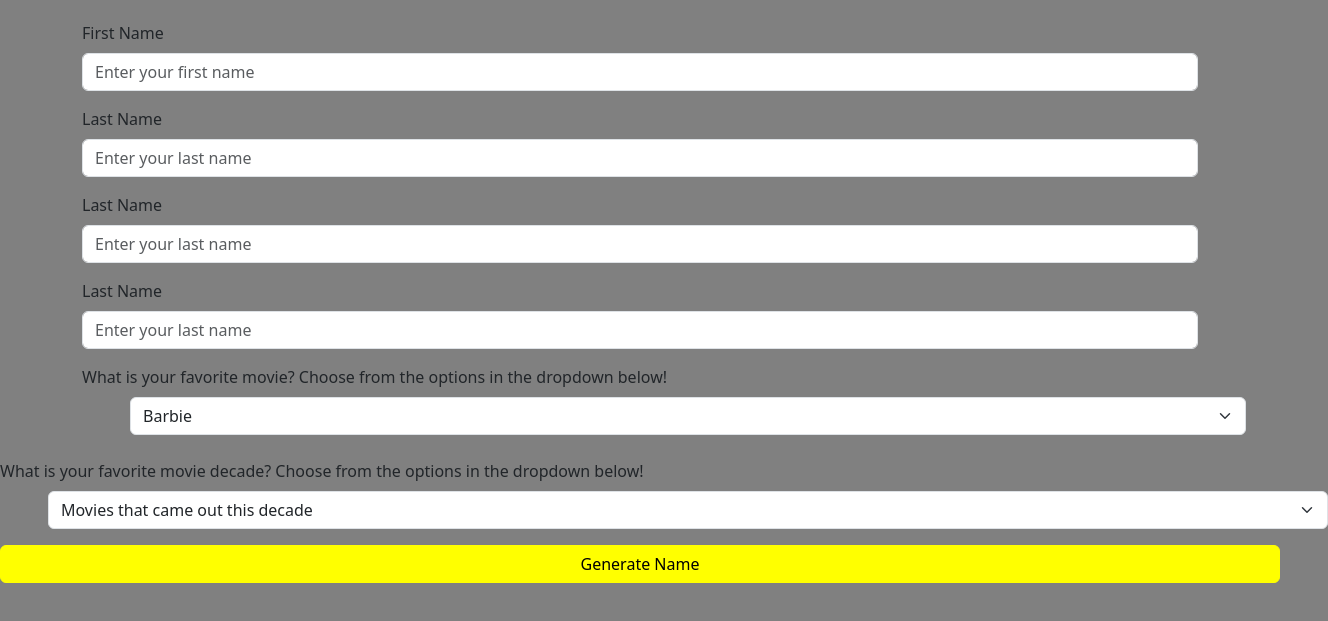
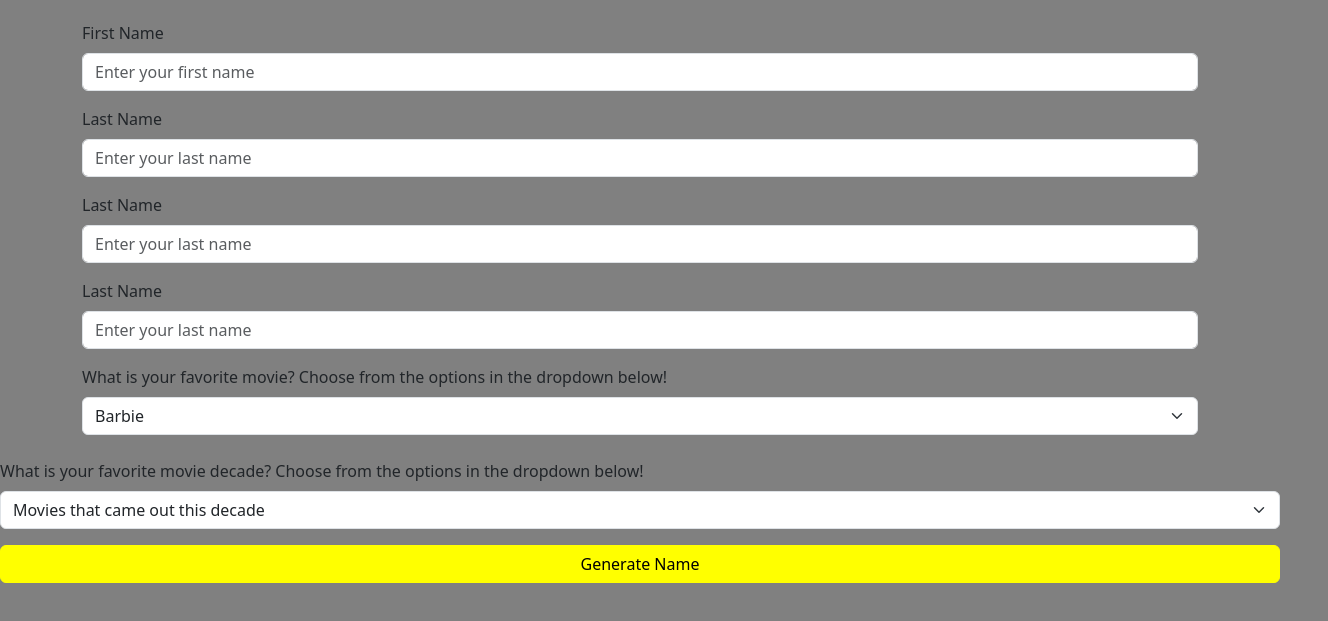
Before and after one commit to LGreen808/Name-Generator-Website, a plain HTML site: page index.html in a window 1280 px wide. Shown: the part 83-704 px from the top of the page, 1328 px wide, since content can reach past the window. Drawn offline with nearby package versions, Linux system fonts and the light colour scheme; a web font is replaced by a local one.

Commit message:
Working pt 3

```diff
--- a/index.html
+++ b/index.html
@@ -60,7 +60,7 @@
         <!--Get Favorite Movie-->
         <div class="mb-3">
         <label for="roadType" class="form-label text-center">What is your favorite movie? Choose from the options in the dropdown below!</label>
-        <select id="roadType" class="form-select mx-5" align-center required>
+        <select id="roadType" class="form-select" align-center required>
         <option value="road" align-center>Barbie</option>
         <option value="street" align-center>Gladiator</option>
         <option value="drive" align-center>Titanic</option>
@@ -73,7 +73,7 @@
             <!---Get Favorite Movie Decade-->
              <div class="mb-3">
                 <label for="movieDecade" class="form-label text-center">What is your favorite movie decade? Choose from the options in the dropdown below!</label>
-                <select id="movieDecade" class="form-select mx-5" placeholder="What is your favorite movie decade from the dropdown below?" required>
+                <select id="movieDecade" class="form-select" align-center placeholder="What is your favorite movie decade from the dropdown below?" required>
                     <option value="2020's">Movies that came out this decade</option>
                     <option value="2000's">Movies from the 2000's</option>
                     <option value="1990's">Movies from the 1990's</option>
```
